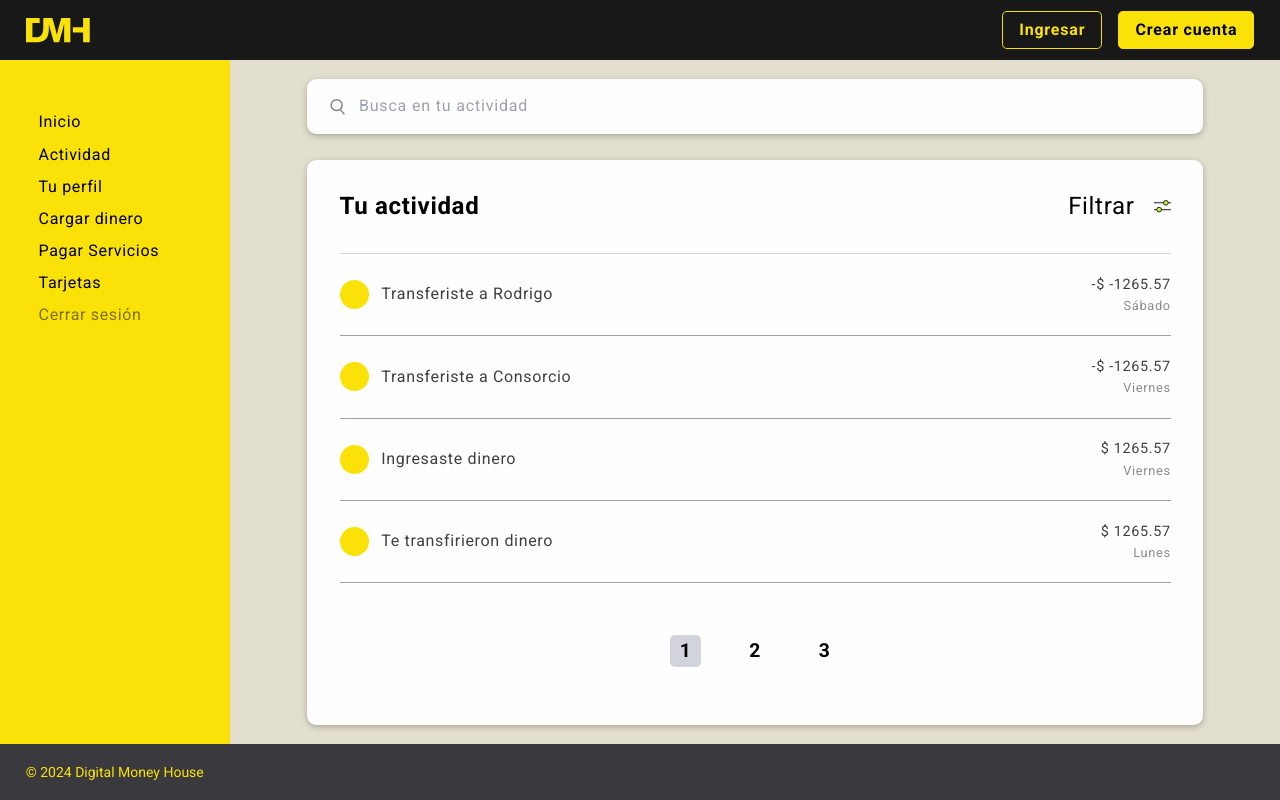
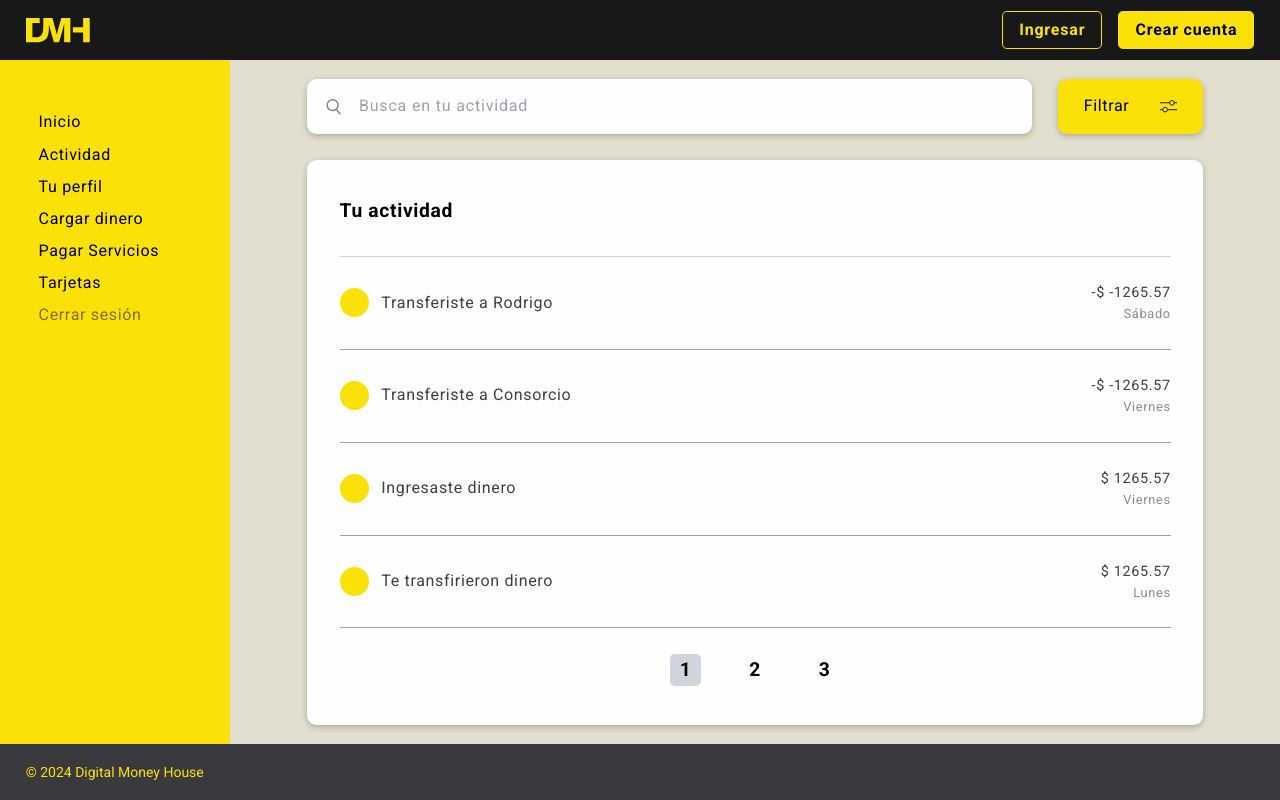
Before and after one commit to jonatanjmissora/nextjs-dmh-final, a Next.js app: page /dashboard/accounts/85/activity in a window 1280 px wide. Built offline with nearby package versions, Linux system fonts and the light colour scheme.

Commit message:
08-07 terminado ui/ux de activity, empezando con activity/[id]

```diff
--- a/app/(page)/dashboard/accounts/[accountId]/activity/page.tsx
+++ b/app/(page)/dashboard/accounts/[accountId]/activity/page.tsx
@@ -1,4 +1,5 @@
 import SVGRightArrow from "@/app/assets/SVG/SVGRightArrow"
+import ActivityFilter from "@/app/components/Dashboard/Activity/ActivityFilter"
 import ActivityListWithFilters from "@/app/components/Dashboard/Activity/ActivityListWithFilters"
 import SearchBar from "@/app/components/SearchBar"
 import Link from "next/link"
@@ -9,12 +10,19 @@ export default function Activity() {
 
   return (
     <article className="flex-1 dashboard-content-container xl:gap-8 xl:py-6">
-    <div className="flex items-center gap-2 text-xl sm:hidden">
-      <SVGRightArrow className="opacity-50 size-5" />
-      <Link className="link link-border" href={`/dashboard/account/${accountId}/activity`}>Tu actividad</Link>
-    </div>
-    <SearchBar placeholder={"Busca en tu actividad"} />
-    <ActivityListWithFilters />
-  </article>
+      <div className="flex items-center gap-4 text-2xl sm:hidden">
+        <SVGRightArrow className="opacity-50 size-7" />
+        <Link className="link link-border" href={`/dashboard/account/${accountId}/activity`}>Tu actividad</Link>
+      </div>
+      <div className="flex gap-8">
+        <div className="w-full sm:w-2/3 xl:w-10/12">
+          <SearchBar placeholder={"Busca en tu actividad"} />
+        </div>
+        <div className="bg-primary card-shadow rounded-xl w-1/3 hidden sm:flex xl:w-2/12">
+          <ActivityFilter />
+        </div>
+      </div>
+      <ActivityListWithFilters />
+    </article>
   )
 }
--- a/app/(page)/dashboard/accounts/[accountId]/cards/new/page.tsx
+++ b/app/(page)/dashboard/accounts/[accountId]/cards/new/page.tsx
@@ -8,8 +8,8 @@ export default function NewCard() {
 
   return (
     <article className="dashboard-content-container">
-      <div className="flex items-center gap-2 text-xl sm:hidden">
-        <SVGRightArrow className="opacity-50 size-5" />
+      <div className="flex items-center gap-4 text-2xl sm:hidden">
+        <SVGRightArrow className="opacity-50 size-7" />
         <Link className="link link-border" href={`/dashboard/account/${accountId}/cards`}>Tarjetas</Link>
       </div>
       <CardNewForm />
--- a/app/(page)/dashboard/accounts/[accountId]/cards/page.tsx
+++ b/app/(page)/dashboard/accounts/[accountId]/cards/page.tsx
@@ -9,8 +9,8 @@ export default function Cards() {
 
   return (
     <article className="dashboard-content-container xl:gap-8 xl:py-6">
-      <div className="flex items-center gap-2 text-xl sm:hidden">
-        <SVGRightArrow className="opacity-50 size-5" />
+      <div className="flex items-center gap-4 text-2xl sm:hidden">
+        <SVGRightArrow className="opacity-50 size-7" />
         <Link className="link link-border" href={`/dashboard/account/${accountId}/cards`}>Tarjetas</Link>
       </div>
       <CardNew />
--- a/app/(page)/dashboard/page.tsx
+++ b/app/(page)/dashboard/page.tsx
@@ -9,8 +9,8 @@ export default function Dashboard() {
   return (
     <article className="dashboard-content-container">
 
-      <div className="flex items-center gap-2 text-xl sm:hidden">
-        <SVGRightArrow className="opacity-50 size-5" />
+      <div className="flex items-center gap-4 text-2xl sm:hidden">
+        <SVGRightArrow className="opacity-50 size-7" />
         <Link className="link link-border" href={`/dashboard`}>Inicio</Link>
       </div>
 
--- a/app/(page)/dashboard/profile/page.tsx
+++ b/app/(page)/dashboard/profile/page.tsx
@@ -7,8 +7,8 @@ import Link from "next/link";
 export default function Profile() {
   return (
     <article className="dashboard-content-container">
-      <div className="flex items-center gap-2 text-xl sm:hidden">
-        <SVGRightArrow className="opacity-50 size-5" />
+      <div className="flex items-center gap-4 text-2xl sm:hidden">
+        <SVGRightArrow className="opacity-50 size-7" />
         <Link className="link link-border" href={`/dashboard/profile`}>Perfil</Link>
       </div>
       <ProfileData />
--- a/app/assets/SVG/SVGFilter.tsx
+++ b/app/assets/SVG/SVGFilter.tsx
@@ -3,8 +3,8 @@ export default function SVGFilter({ className }: { className?: string }) {
     <svg width="17" height="13" viewBox="0 0 17 13" fill="none" className={className}>
       <line y1="9.69922" x2="17" y2="9.69922" stroke="#201F22" />
       <line x1="17" y1="2.76562" x2="-4.37114e-08" y2="2.76562" stroke="#201F22" />
-      <circle cx="5.09896" cy="9.63216" r="2.33333" fill="#C1FD35" stroke="#201F22" />
-      <circle cx="11.901" cy="2.83268" r="2.33333" transform="rotate(-180 11.901 2.83268)" fill="#C1FD35" stroke="#201F22" />
+      <circle cx="5.09896" cy="9.63216" r="2.33333" fill="currentColor" stroke="#201F22" />
+      <circle cx="11.901" cy="2.83268" r="2.33333" transform="rotate(-180 11.901 2.83268)" fill="currentColor" stroke="#201F22" />
     </svg>
 
 
--- a/app/components/Dashboard/AccountActivity.tsx
+++ b/app/components/Dashboard/AccountActivity.tsx
@@ -8,10 +8,10 @@ export default function AccountActivity() {
   const accountId = "85"
 
   const activities = [
-    { description: "Transferiste a Rodrigo", amount: "-1265.57", date: "Sábado" },
-    { description: "Transferiste a Consorcio", amount: "-1265.57", date: "Viernes" },
-    { description: "Ingresaste dinero", amount: "1265.57", date: "Viernes" },
-    { description: "Te transfirieron dinero", amount: "1265.57", date: "Lunes" },
+    { id: 1, description: "Transferiste a Rodrigo", amount: "-1265.57", date: "Sábado" },
+    { id: 2, description: "Transferiste a Consorcio", amount: "-1265.57", date: "Viernes" },
+    { id: 3, description: "Ingresaste dinero", amount: "1265.57", date: "Viernes" },
+    { id: 4, description: "Te transfirieron dinero", amount: "1265.57", date: "Lunes" },
   ]
 
   return (
--- /dev/null
+++ b/app/components/Dashboard/Activity/ActivityFilter.tsx
@@ -0,0 +1,10 @@
+import SVGFilter from "@/app/assets/SVG/SVGFilter";
+
+export default function ActivityFilter() {
+  return (
+    <div className="flex-1 flex justify-between items-center gap-6 px-8">
+      <span className="text-2xl link-border sm:after:w-0 sm:text-3xl xl:text-xl">Filtrar</span>
+      <SVGFilter className={"text-primary"} />
+    </div>
+  )
+}
--- a/app/components/Dashboard/Activity/ActivityList.tsx
+++ b/app/components/Dashboard/Activity/ActivityList.tsx
@@ -1,20 +1,23 @@
+import Link from "next/link";
 
 
 export default function ActivityList({ activities }) {
 
-  const isPagination = activities.length > 4
-  activities = activities.slice(0, 4)
+  const accountId = "85"
+  const limit = 4;
+  activities = activities.slice(0, limit)
 
   return (
     <div className="flex-1 flex flex-col">
-      {activities.map(activity => <ActivityRow key={activity.id} activity={activity} />)}
+      {activities.map(activity => <ActivityRow key={activity.id} activity={activity} accountId={accountId} />)}
     </div>
   )
 }
 
-const ActivityRow = ({ activity }) => {
+const ActivityRow = ({ activity, accountId }) => {
+
   return (
-    <div className="flex-1 flex items-center gap-4 py-3 border-b border-gray-200 text-xl xl:border-gray-400">
+    <Link href={`/dashboard/accounts/${accountId}/activity/${activity.id}`} className="flex-1 flex items-center gap-4 py-3 border-b border-gray-200 text-xl xl:border-gray-400">
       <div className="size-8 bg-primary rounded-full sm:size-12 xl:size-9"></div>
       <span className="opacity-75 sm:text-2xl xl:text-xl">{activity.description}</span>
       <div className="opacity-75 ml-auto flex flex-col items-end sm:text-2xl xl:text-lg">
@@ -23,6 +26,6 @@ const ActivityRow = ({ activity }) => {
         </span>
         <span className="text-base opacity-60 sm:text-xl xl:text-base">{activity.date}</span>
       </div>
-    </div>
+    </Link>
   )
 }
--- a/app/components/Dashboard/Activity/ActivityListWithFilters.tsx
+++ b/app/components/Dashboard/Activity/ActivityListWithFilters.tsx
@@ -1,28 +1,28 @@
 import SVGFilter from "@/app/assets/SVG/SVGFilter";
 import ActivityList from "./ActivityList";
 import ActivityPagination from "./ActivityPagination";
+import ActivityFilter from "./ActivityFilter";
 
 export default function ActivityListWithFilters() {
 
     const activities = [
-        { description: "Transferiste a Rodrigo", amount: "-1265.57", date: "Sábado" },
-        { description: "Transferiste a Consorcio", amount: "-1265.57", date: "Viernes" },
-        { description: "Ingresaste dinero", amount: "1265.57", date: "Viernes" },
-        { description: "Te transfirieron dinero", amount: "1265.57", date: "Lunes" },
-        { description: "Pago de Netflix", amount: "-1265.57", date: "Jueves" },
+        { id: 1, description: "Transferiste a Rodrigo", amount: "-1265.57", date: "Sábado" },
+        { id: 2, description: "Transferiste a Consorcio", amount: "-1265.57", date: "Viernes" },
+        { id: 3, description: "Ingresaste dinero", amount: "1265.57", date: "Viernes" },
+        { id: 4, description: "Te transfirieron dinero", amount: "1265.57", date: "Lunes" },
+        { id: 5, description: "Pago de Netflix", amount: "-1265.57", date: "Jueves" },
     ]
 
     return (
-    <div className="flex-1 flex flex-col bg-my-white card-shadow rounded-xl p-10">
+        <div className="flex-1 flex flex-col bg-my-white card-shadow rounded-xl p-10 sm:py-16 xl:py-12">
             <div className="flex justify-between items-center pb-10 border-b border-gray-300">
-            <span className="text-3xl font-bold">Tu actividad</span>
-            <div className="flex items-center gap-6">
-                <span className="text-3xl">Filtrar</span>
-                <SVGFilter />
+                <span className="text-2xl font-bold">Tu actividad</span>
+                <div className="sm:hidden">
+                    <ActivityFilter />
                 </div>
             </div>
             <ActivityList activities={activities} />
-        <ActivityPagination activityLength={activities.length}/>
+            <ActivityPagination activityLength={activities.length} />
         </div>
     )
 }
--- a/app/components/Dashboard/Activity/ActivityPagination.tsx
+++ b/app/components/Dashboard/Activity/ActivityPagination.tsx
@@ -2,14 +2,14 @@ const getPaginationNumbers = (length: number) => {
     return [1, 2, 3]
 }
 
-export default function ActivityPagination({activityLength}) {
+export default function ActivityPagination({ activityLength }) {
 
     const pagination = activityLength > 4 ? getPaginationNumbers(activityLength) : undefined
     const page = 1
 
     return (
-    <div className="py-8 pt-16 flex justify-center gap-12 text-2xl font-bold">
-        {pagination && pagination.map(pag => <span className={`px-3 py-1 rounded-md ${page == pag && "bg-gray-300"}`}>{pag}</span>)}
-    </div>
-  )
+        <div className="pt-16 flex justify-center gap-12 text-2xl font-bold xl:pt-8">
+            {pagination && pagination.map(pag => <span key={pag} className={`px-3 py-1 rounded-md ${page == pag && "bg-gray-300"}`}>{pag}</span>)}
+        </div>
+    )
 }
```
Also changed, not shown: app/globals.css (+17 -0 lines). Lines whose indentation alone changed are shown as unchanged.
